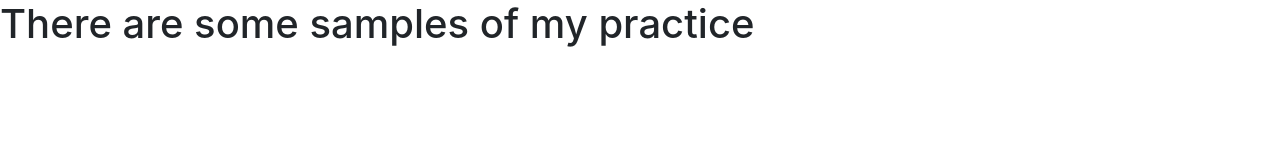
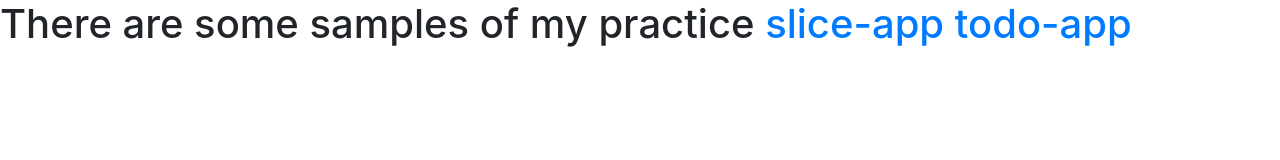
Before and after one commit to Rakesh-08/Rakesh-08, a plain HTML site: page samples.html in a window 1280 px wide. Drawn offline with nearby package versions, Linux system fonts and the light colour scheme.

Commit message:
Update samples.html

```diff
--- a/samples.html
+++ b/samples.html
@@ -19,7 +19,13 @@
   <body>
 
 <div>
-    <h1> There are some samples of my practice </h1>
+    <h1> There are some samples of my practice
+
+    <a href="./Dom/Slice-app/slice.html" target="_blank">slice-app</a>
+
+    <a href="./Dom/Todo app/todo.html" target="_blank">todo-app</a>
+
+    </h1>
 </div>
 
 
```
